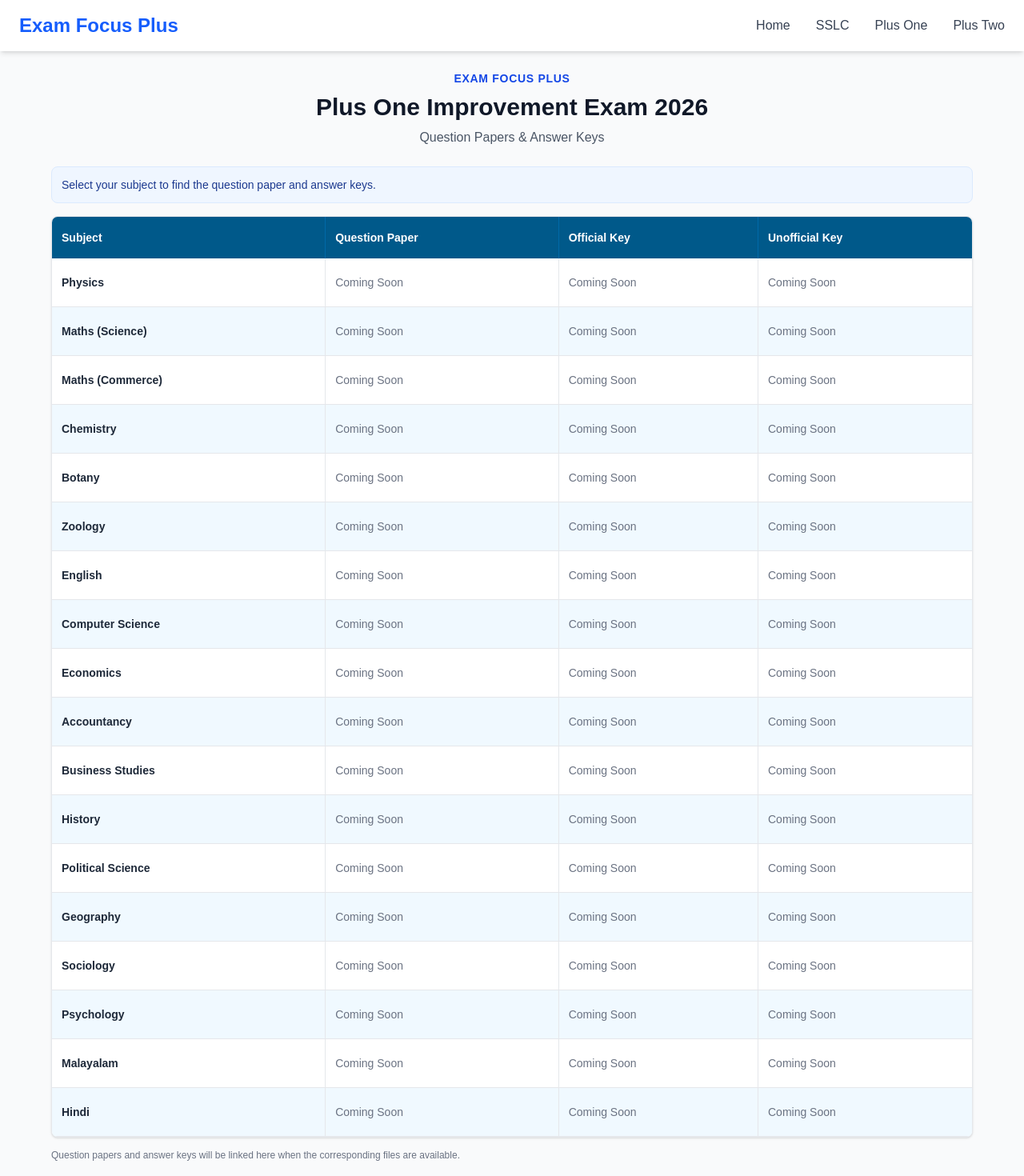
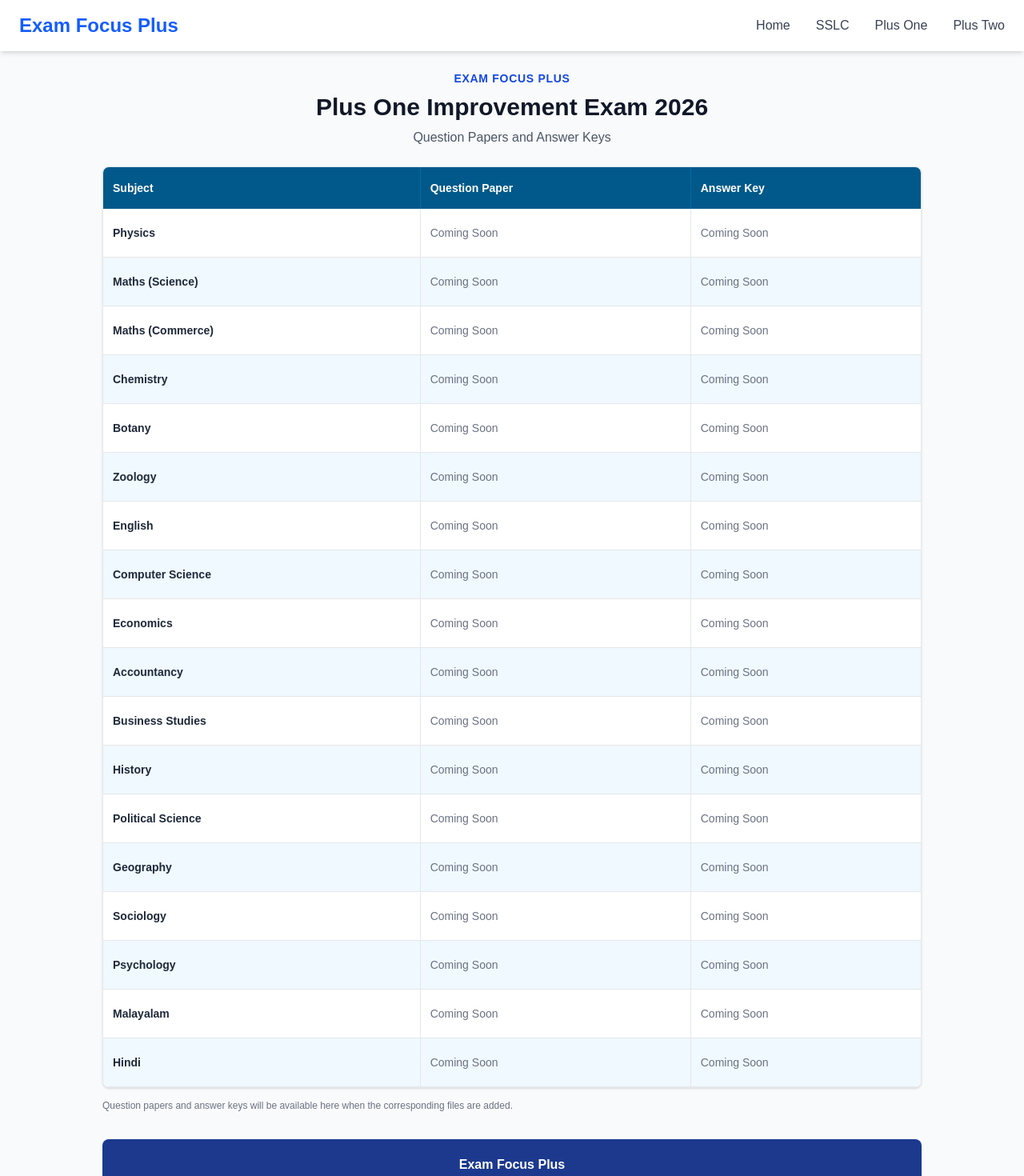
Before and after one commit to examfocusplus/exam-focus-plus, a Next.js app: page /plus-one-improvement-26 in a window 1280 px wide. Shown: the top 1470 px of the page at 80% size. Built offline with nearby package versions, Linux system fonts and the light colour scheme.

Commit message:
Update Plus One improvement table columns

```diff
--- a/app/plus-one-improvement-26/page.tsx
+++ b/app/plus-one-improvement-26/page.tsx
@@ -3,7 +3,7 @@ import type { Metadata } from "next";
 export const metadata: Metadata = {
   title: "Plus One Improvement Exam 2026 Question Papers and Answer Keys",
   description:
-    "Download Kerala Plus One Improvement Exam 2026 question papers, official answer keys and unofficial answer keys for all subjects.",
+    "Download Kerala Plus One Improvement Exam 2026 question papers and answer keys for all subjects.",
   alternates: {
     canonical: "https://examfocusplus.in/plus-one-improvement-26",
   },
@@ -33,7 +33,7 @@ const subjects = [
 export default function PlusOneImprovementPage() {
   return (
     <main className="min-h-screen bg-gray-50 px-3 py-6 sm:px-6">
-      <div className="mx-auto max-w-6xl">
+      <div className="mx-auto max-w-5xl">
         <header className="mb-6 text-center">
           <p className="mb-2 text-sm font-bold uppercase tracking-wider text-blue-700">
             Exam Focus Plus
@@ -44,32 +44,22 @@ export default function PlusOneImprovementPage() {
           </h1>
 
           <p className="mt-2 text-sm text-gray-600 sm:text-base">
-            Question Papers & Answer Keys
+            Question Papers and Answer Keys
           </p>
         </header>
 
-        <div className="mb-4 rounded-lg border border-blue-100 bg-blue-50 p-3 text-sm text-blue-900">
-          Select your subject to find the question paper and answer keys.
-        </div>
-
         <div className="overflow-x-auto rounded-lg border border-gray-200 bg-white shadow-sm">
-          <table className="w-full min-w-[570px] border-collapse text-left text-sm">
+          <table className="w-full min-w-[460px] border-collapse text-left text-sm">
             <thead>
               <tr className="bg-sky-800 text-white">
                 <th className="border-r border-sky-700 px-3 py-4 font-bold">
                   Subject
                 </th>
-
                 <th className="border-r border-sky-700 px-3 py-4 font-bold">
                   Question Paper
                 </th>
-
-                <th className="border-r border-sky-700 px-3 py-4 font-bold">
-                  Official Key
-                </th>
-
                 <th className="px-3 py-4 font-bold">
-                  Unofficial Key
+                  Answer Key
                 </th>
               </tr>
             </thead>
@@ -78,16 +68,10 @@ export default function PlusOneImprovementPage() {
               {subjects.map((subject, index) => (
                 <tr
                   key={subject}
-                  className={
-                    index % 2 === 0 ? "bg-white" : "bg-sky-50"
-                  }
+                  className={index % 2 === 0 ? "bg-white" : "bg-sky-50"}
                 >
                   <td className="border-r border-b border-gray-200 px-3 py-5 font-semibold text-gray-800">
                     {subject}
-                  </td>
-
-                  <td className="border-r border-b border-gray-200 px-3 py-5">
-                    <span className="text-gray-500">Coming Soon</span>
                   </td>
 
                   <td className="border-r border-b border-gray-200 px-3 py-5">
@@ -104,8 +88,8 @@ export default function PlusOneImprovementPage() {
         </div>
 
         <p className="mt-3 text-xs leading-5 text-gray-500">
-          Question papers and answer keys will be linked here when the
-          corresponding files are available.
+          Question papers and answer keys will be available here when the
+          corresponding files are added.
         </p>
 
         <footer className="mt-8 rounded-lg bg-blue-900 px-4 py-5 text-center text-white">
```
